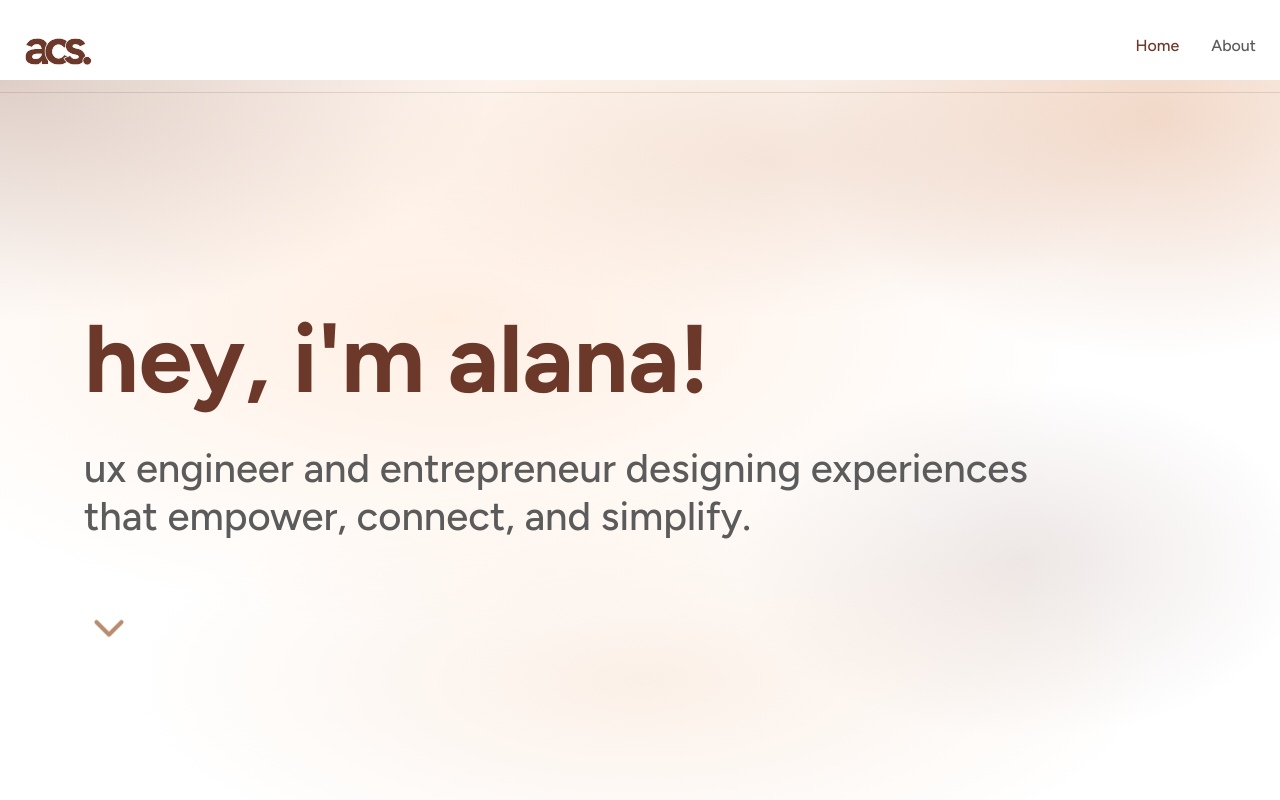
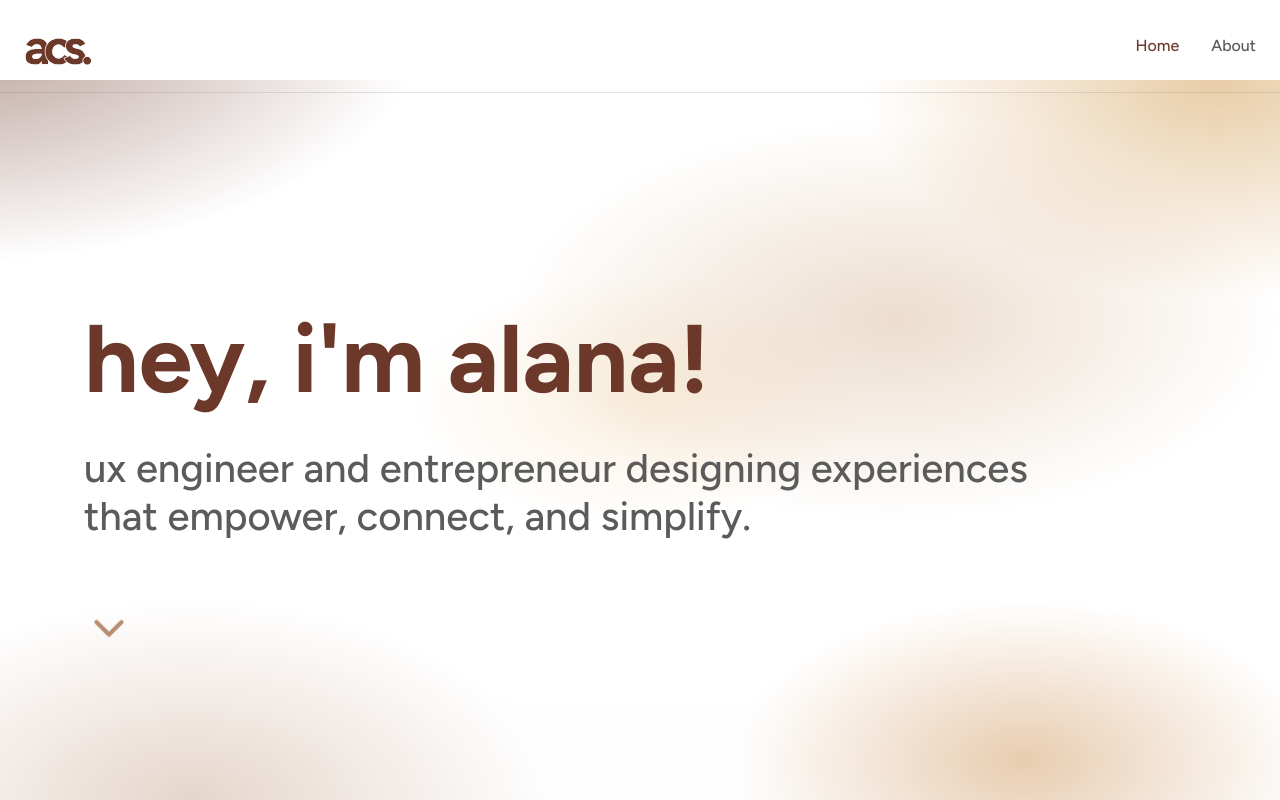
Before and after one commit to alana-stull/portfolio, a React (Vite) app: page / in a window 1280 px wide. Shown: the top 800 px of the page. Built offline with nearby package versions, Linux system fonts and the light colour scheme.

Commit message:
style: update hero gradient to warm tones with dramatic blob effect
Co-authored-by: alana stull <107590966+alana-stull@users.noreply.github.com>

```diff
--- a/src/pages/Home.tsx
+++ b/src/pages/Home.tsx
@@ -128,13 +128,13 @@ export function Home() {
           className="absolute inset-0 pointer-events-none"
           style={{
             background: `
-              radial-gradient(ellipse 70% 55% at 0% 0%, rgba(108, 56, 42, 0.22) 0%, transparent 55%),
-              radial-gradient(ellipse 55% 60% at 90% 5%, rgba(210, 140, 100, 0.3) 0%, transparent 50%),
-              radial-gradient(ellipse 80% 50% at 50% 75%, rgba(240, 195, 160, 0.25) 0%, transparent 50%),
-              radial-gradient(ellipse 90% 70% at 35% 30%, rgba(255, 215, 185, 0.4) 0%, transparent 55%),
-              radial-gradient(ellipse 50% 50% at 80% 60%, rgba(108, 56, 42, 0.12) 0%, transparent 45%),
-              radial-gradient(ellipse 60% 40% at 60% 10%, rgba(180, 110, 75, 0.15) 0%, transparent 50%),
-              linear-gradient(180deg, rgba(255,248,242,1) 0%, rgba(255,255,255,0) 25%, rgba(255,255,255,0) 70%, rgba(255,255,255,1) 100%)
+              radial-gradient(ellipse 65% 55% at -5% -10%, rgba(108, 56, 42, 0.55) 0%, transparent 60%),
+              radial-gradient(ellipse 50% 50% at 95% 0%, rgba(210, 155, 80, 0.5) 0%, transparent 55%),
+              radial-gradient(ellipse 45% 40% at 80% 85%, rgba(200, 130, 60, 0.4) 0%, transparent 50%),
+              radial-gradient(ellipse 55% 50% at 15% 90%, rgba(184, 140, 111, 0.35) 0%, transparent 50%),
+              radial-gradient(ellipse 40% 35% at 50% 40%, rgba(230, 180, 100, 0.2) 0%, transparent 45%),
+              radial-gradient(ellipse 60% 50% at 70% 30%, rgba(180, 120, 60, 0.25) 0%, transparent 50%),
+              linear-gradient(180deg, rgba(252,252,252,0) 0%, rgba(252,252,252,0) 75%, rgba(252,252,252,1) 100%)
             `,
           }}
         />
--- a/src/styles/globals.css
+++ b/src/styles/globals.css
@@ -52,7 +52,7 @@
 
   /* Standard theme variables */
   --font-size: 16px;
-  --background: var(--color-white);
+  --background: #fcfcfc;
   --foreground: var(--color-black);
   --card: var(--color-white);
   --card-foreground: var(--color-black);
```
